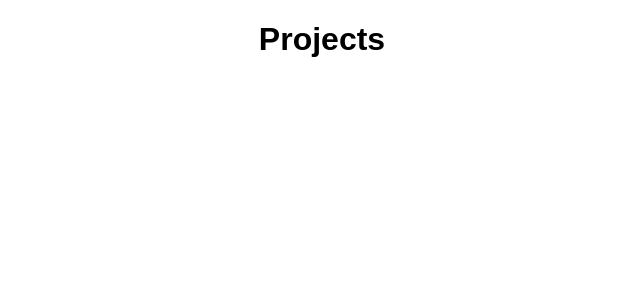
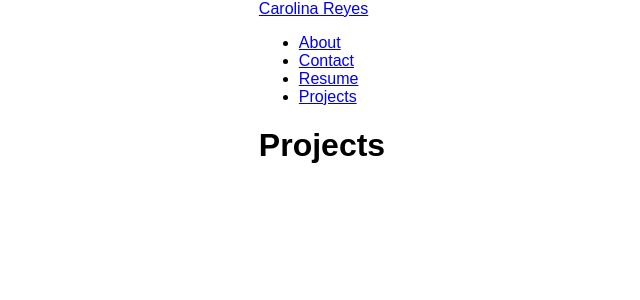
Before and after one commit to creyes25/carolina-reyes-portfolio, a React (Create React App) app: page /projects in a window 1280 px wide. Shown: the top 300 px of the page, without its empty margins (318-958 px from the left). Built offline with nearby package versions, Linux system fonts and the light colour scheme.

Commit message:
add a navigation bar

```diff
--- a/src/App.jsx
+++ b/src/App.jsx
@@ -3,6 +3,7 @@
 import './App.css';
 
 // page components
+import NavBar from './components/NavBar/NavBar'
 import Home from './pages/Home/Home'
 import About from './pages/About/About'
 import Contact from './pages/Contact/Contact'
@@ -12,6 +13,8 @@
 
 function App() {
   return (
+    <>
+      <NavBar />
       <div>
         <Routes>
           <Route path='/' element={<Home />} />
@@ -21,6 +24,8 @@
           <Route path='projects' element={<Projects />} />
         </Routes>
       </div>
+
+    </>
   );
 }
 
--- /dev/null
+++ b/src/components/NavBar/NavBar.jsx
@@ -0,0 +1,29 @@
+import { Link } from "react-router-dom"
+
+function NavBar() {
+  return (
+    <>
+      <nav>
+        <Link to='/'>
+          Carolina Reyes
+        </Link>
+        <ul>
+          <li>
+            <Link to='/about'>About</Link>
+          </li>
+          <li>
+            <Link to='/contact'>Contact</Link>
+          </li>
+          <li>
+            <Link to='/resume'>Resume</Link>
+          </li>
+          <li>
+            <Link to='/projects'>Projects</Link>
+          </li>
+        </ul>
+      </nav>
+    </>
+  )
+}
+
+export default NavBar
```
Lines whose indentation alone changed are shown as unchanged.
